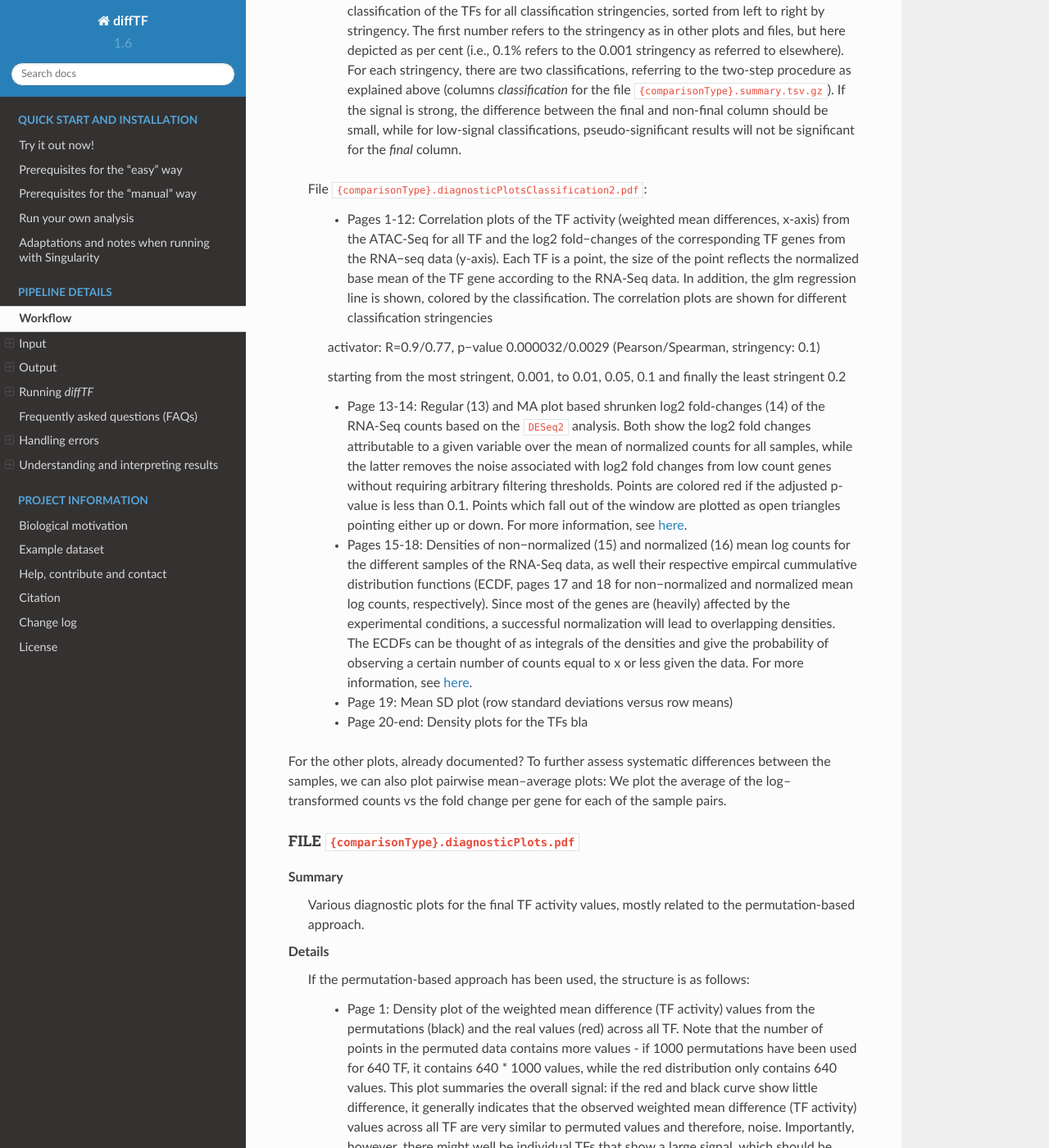
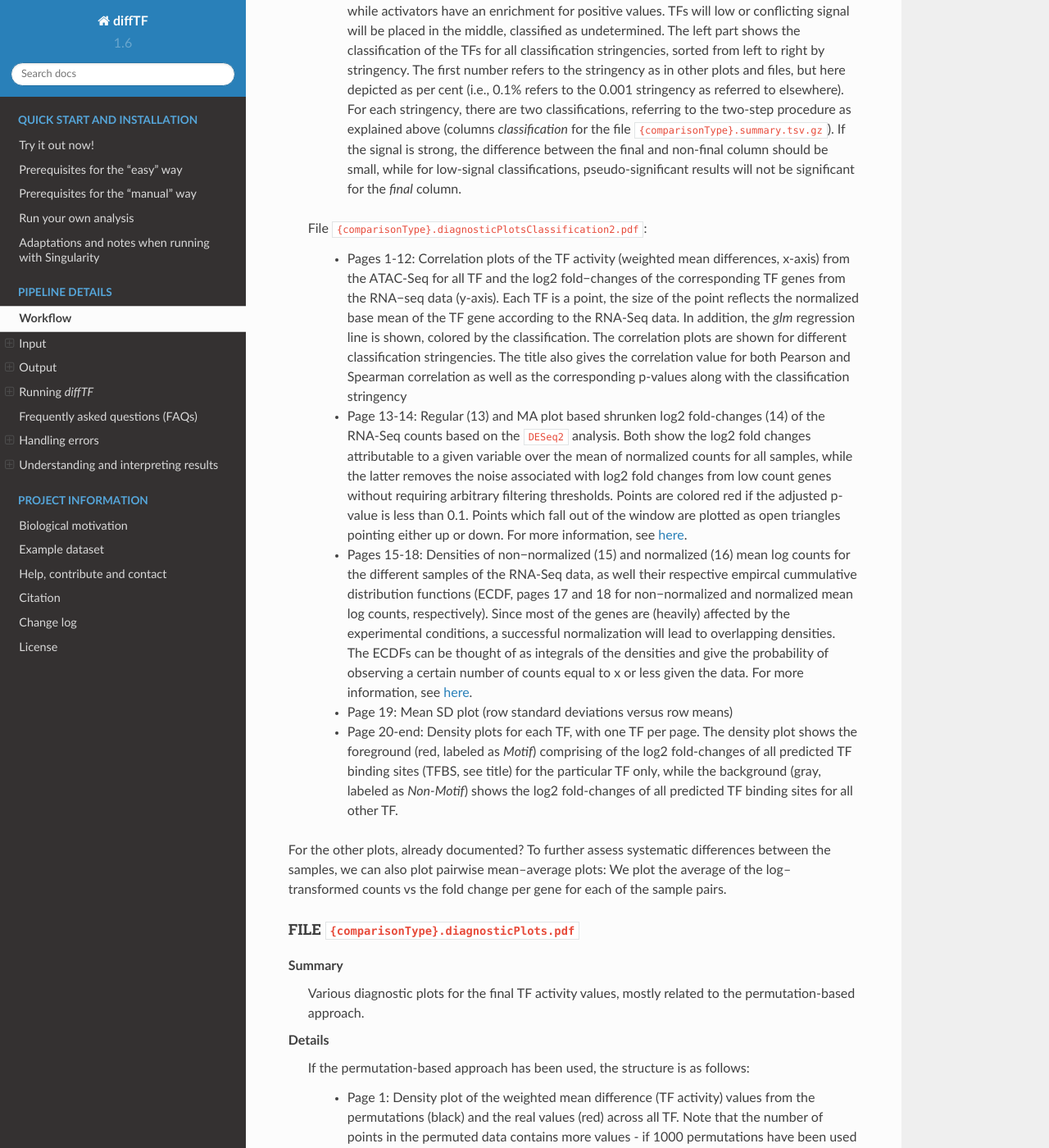
Before and after one commit to jfallmann/diffTF_Fork, a Sphinx documentation site: the page built from docs/chapter2.rst, in a window 1280 px wide and 1400 px high, scrolled down 19268 px. Shown: the whole window at 82% size. Built offline with Sphinx 7.4.7 and the Read the Docs theme 2.0.0, drawn with Linux system fonts in a browser that asks for light colours; some of the changed text lies outside the part shown.

Commit message:
minor Documentation changes

```diff
--- a/docs/chapter2.rst
+++ b/docs/chapter2.rst
@@ -545,9 +545,12 @@
   Each PDF contains multiple pages, essentially showing the same data but with different filters, and the structure is as follows:
 
   - Basic mode (10 pages in total)
+
     - Pages 1-5: Volcano plot for different values for the adjusted p-value, starting from the most stringent, 0.001, to 0.01, 0.05, 0.1 and finally the least stringent 0.2
     - Pages 6-10: Same as pages 1-5, just with the raw p-value
+
   - Classification mode (30 pages in total)
+
     - Pages 1:15: Volcano plot for different values for the adjusted p-value, starting from the most stringent, 0.001, to 0.01, 0.05, 0.1 and finally the least stringent 0.2. For each of these values, 3 pages are shown: 1: all four classes, 2: excluding not-expressed TFs, 3: only showing activator and repressor TFs (see also the legend)
     - Pages 16-30: Same as pages 1-15, just with the raw p-value
 
@@ -560,7 +563,7 @@
   The final summary table with all *diffTF* results. This table is also used for the final Volcano plot visualization. The number of columns may vary and depends on the mode you run *diffTF* for (i.e., only basic mode or also classification mode, analytical or permutation-based approach).
 
 Details
-  The following columns are always present and relevant:
+  *The following columns are always present and relevant:*
 
   - *TF*: name of the TF
   - *weighted_meanDifference*: This is the TF activity value that captures the difference in accessibility between the two conditions. More precisely, it is the difference of the real and background distribution, calculated as the weighted mean across all CG bins (see the publication or :ref:`workflow` for a graphical depiction of how this works put plot how this is calculated). In the Volcano plot, this is the x-axis. Higher values in either positive and negative direction indicate a larger TF activity in one of the two conditions (i.e., the predicted TF binding sites for this TFs are more accessible). Positive and negative values denote whether the value was bigger in one or the other condition, see the Volcano plot for easier interpretation as well as the notes for :ref:``conditionComparison``.
@@ -569,11 +572,11 @@
   - *pvalue*: The p-value assesses the significance of the obtained *weighted_meanDifference*. The exact calculation depends on whether permutations are used (permutation-based approach) or not (analytical approach) and is fully described in the *STAR* methods of the publication, section "Estimation of significance for differential activity for each TF"
   - *pvalueAdj*: adjusted p-values using Benjamini-Hochberg
 
-  The following columns are only relevant if you run the analytical mode:
+  *The following columns are only relevant if you run the analytical mode:*
 
   - *weighted_Tstat* and *variance*: These columns are only relevant for the analytical version. See the section "Estimation of significance for differential activity for each TF" in the  *STAR* methods for details. The resulting p-value is based on these columns and we provide them for the sake of completeness.
 
-  The following columns are only relevant if you run the classification mode:
+  *The following columns are only relevant if you run the classification mode:*
 
   - *median.cor.tfs*: The median value for the RNA-ATAC correlations from the foreground (i.e., peaks with a predicted TFBS for the particular TF)
   - *classification_\**: The columns are explained below, but for each of them, a TF is either classified as *activator*, *undetermined*, *repressor* or *not-expressed*). For details how TFs are classified, see the *STAR* methods, section "Classification of TFs into activator and repressors". Note that the current implementation uses a two-step process to classify TFs. We provide the classifications for both steps for clarity, and they are further subdivided into different classification stringencies (e.g., for more stringent classifications, i.e. smaller values, more TFs are classified as undetermined and only the strongest activators and repressors will be classified as such). These values denote the particular percentiles of the background distribution across the background values for all TF as a threshold for activators and repressors and are used to distinguish real correlations from noise (i.e., activator/repressor from undetermined). The classification stringency goes from 0.001 (most stringent), 0.01, 0.05 to 0.1 (least stringent).
@@ -596,17 +599,11 @@
 
   File ``{comparisonType}.diagnosticPlotsClassification2.pdf``:
 
-    - Pages 1-12: Correlation plots of the TF activity (weighted mean differences, x-axis) from the ATAC-Seq for all TF and the log2 fold−changes of the corresponding TF genes from the RNA−seq data (y-axis). Each TF is a point, the size of the point reflects the normalized base mean of the TF gene according to the RNA-Seq data. In addition, the glm regression line is shown, colored by the classification. The correlation plots are shown for different classification stringencies
-
-    activator: R=0.9/0.77, p−value 0.000032/0.0029
-    (Pearson/Spearman, stringency: 0.1)
-
-    starting from the most stringent, 0.001, to 0.01, 0.05, 0.1 and finally the least stringent 0.2
-
+    - Pages 1-12: Correlation plots of the TF activity (weighted mean differences, x-axis) from the ATAC-Seq for all TF and the log2 fold−changes of the corresponding TF genes from the RNA−seq data (y-axis). Each TF is a point, the size of the point reflects the normalized base mean of the TF gene according to the RNA-Seq data. In addition, the *glm* regression line is shown, colored by the classification. The correlation plots are shown for different classification stringencies. The title also gives the correlation value for both Pearson and Spearman correlation as well as the corresponding p-values along with the classification stringency
     - Page 13-14: Regular (13) and MA plot based shrunken log2 fold-changes (14) of the RNA-Seq counts based on the ``DESeq2`` analysis. Both show the log2 fold changes attributable to a given variable over the mean of normalized counts for all samples, while the latter removes the noise associated with log2 fold changes from low count genes without requiring arbitrary filtering thresholds. Points are colored red if the adjusted p-value is less than 0.1. Points which fall out of the window are plotted as open triangles pointing either up or down. For more information, see `here <http://bioconductor.org/packages/devel/bioc/vignettes/DESeq2/inst/doc/DESeq2.html#ma-plot>`__.
     - Pages 15-18: Densities of non−normalized (15) and normalized (16) mean log counts for the different samples of the RNA-Seq data, as well their respective empircal cummulative distribution functions (ECDF, pages 17 and 18 for non−normalized and normalized mean log counts, respectively).  Since most of the genes are (heavily) affected by the experimental conditions, a successful normalization will lead to overlapping densities. The ECDFs can be thought of as integrals of the densities and give the probability of observing a certain number of counts equal to x or less given the data. For more information, see `here <https://www.huber.embl.de/users/klaus/Teaching/DESeq2Predoc2014.html/>`__.
     - Page 19: Mean SD plot (row standard deviations versus row means)
-    - Page 20-end: Density plots for the TFs bla
+    - Page 20-end: Density plots for each TF, with one TF per page. The density plot shows the foreground (red, labeled as *Motif*) comprising of the log2 fold-changes of all predicted TF binding sites (TFBS, see title) for the particular TF only, while the background (gray, labeled as *Non-Motif*) shows the log2 fold-changes of all predicted TF binding sites for all other TF.
 
 
 For the other plots, already documented? To further assess systematic differences between the samples, we can also plot pairwise mean–average plots: We plot the average of the log–transformed counts vs the fold change per gene for each of the sample pairs.
```
